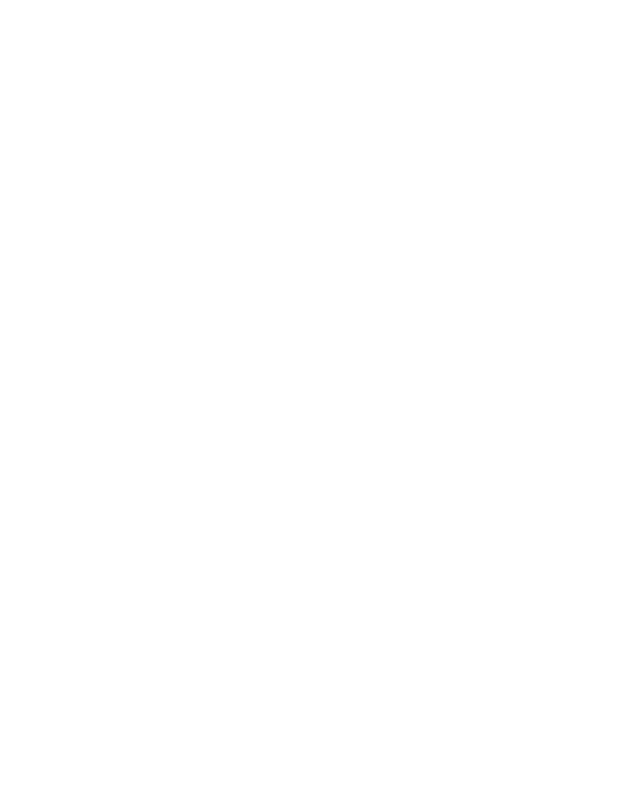
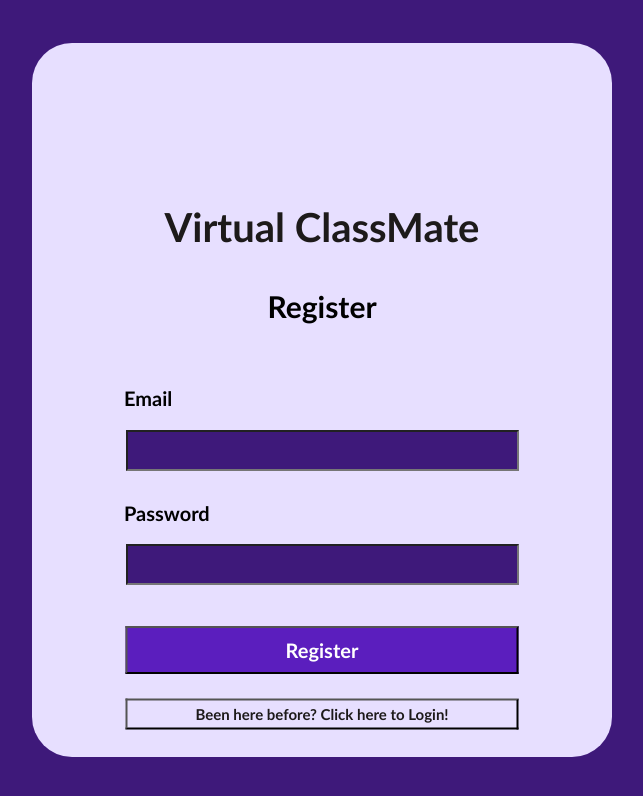
Before and after one commit to quacklinhui/VirtualClassMate, a React (Create React App) app in the folder frontend/: page /register in a window 1280 px wide. Shown: the top 796 px of the page, without its empty margins (318-961 px from the left). Built offline with nearby package versions, Linux system fonts and the light colour scheme.

Commit message:
Add register page and css

```diff
--- a/frontend/src/App.js
+++ b/frontend/src/App.js
@@ -5,6 +5,7 @@
 import {BrowserRouter as Router, Route, Switch, useHistory, Redirect} from "react-router-dom";
 import RoomPage from './MainRoomComponents/RoomPage';
 import Login from './LoginComponents/Login';
+import Register from './LoginComponents/Register';
 
 function App() {
   return (
@@ -22,6 +23,7 @@
         <Route exact path = "/home" component={HomePage}/>
         <Route exact path = "/room" component={RoomPage}/>
         <Route exact path = "/login" component={Login}/>
+        <Route exact path = "/register" component={Register}/>
       </Switch>
     </Router>
   );
--- a/frontend/src/LoginComponents/Register.css
+++ b/frontend/src/LoginComponents/Register.css
@@ -0,0 +1,130 @@
+.App {
+    text-align: center;
+    background-color: blueviolet;}
+
+  .body{
+    background-color: #282c34;
+    min-height: 100vh;
+    display: flex;
+    flex-direction: column;
+    align-items: center;
+    justify-content: center;
+    background-color: #3E197A;
+  }
+
+  .app {
+  position:fixed;
+  top:50%;
+  left:50%;
+  transform: translate(-50%, -50%);
+  position: absolute;
+  width: 580px;
+  height: 714px;
+  background: #E7DFFF;
+  border-radius: 40px;
+
+  }
+
+  .virtualClassMate{
+  padding-top: 128px;
+  text-align: center;
+  font-family: 'Trebuchet MS', 'Lucida Sans Unicode', 'Lucida Grande', 'Lucida Sans', Arial, sans-serif;
+  font-style: normal;
+  font-weight: bold;
+  font-size: 40px;
+  line-height: 59px;
+  color: #1D1A1A;
+  }
+
+  .register{
+  text-align: center;
+  font-family: 'Trebuchet MS', 'Lucida Sans Unicode', 'Lucida Grande', 'Lucida Sans', Arial, sans-serif;
+  font-style: normal;
+  font-weight: bold;
+  font-size: 30px;
+  line-height: 45px;
+  }
+
+  .email{
+  padding-top: 30px;
+  padding-left: 92px;
+  font-family: 'Trebuchet MS', 'Lucida Sans Unicode', 'Lucida Grande', 'Lucida Sans', Arial, sans-serif;
+  font-style: normal;
+  font-weight: bold;
+  font-size: 20px;
+  line-height: 30px;
+  }
+
+  .registerbutton{
+    color:white;
+    top:85%;
+    left:50%;
+    transform: translate(-50%, -50%);
+    position: absolute;
+    display: block;
+    justify-content: center;
+    width: 393px;
+    height: 48px;
+    background: #5B1EBE;
+    font-family: 'Trebuchet MS', 'Lucida Sans Unicode', 'Lucida Grande', 'Lucida Sans', Arial, sans-serif;
+    font-style: normal;
+    font-weight: bold;
+    font-size: 20px;
+    line-height: 30px;
+  }
+
+  .emailinput{
+    display: block;
+  margin-left: auto;
+  margin-right: auto;
+    width: 385px;
+    height: 35px;
+    color:#FFFFFF;
+  font-size: 15px;
+  line-height: 30px;
+  font-family: 'Trebuchet MS', 'Lucida Sans Unicode', 'Lucida Grande', 'Lucida Sans', Arial, sans-serif;
+  background-color: #3E197A;
+  }
+
+  .pwinput{
+  display: block;
+  margin-left: auto;
+  margin-right: auto;
+  width: 385px;
+  height: 35px;
+    color:#FFFFFF;
+    font-size: 15px;
+    line-height: 30px;
+    font-family: 'Trebuchet MS', 'Lucida Sans Unicode', 'Lucida Grande', 'Lucida Sans', Arial, sans-serif;
+    background-color: #3E197A;
+    }
+
+  .pw{
+  padding-left: 92px;
+  padding-top: 10px;
+
+  font-family: 'Trebuchet MS', 'Lucida Sans Unicode', 'Lucida Grande', 'Lucida Sans', Arial, sans-serif;
+  font-style: normal;
+  font-weight: bold;
+  font-size: 20px;
+  line-height: 30px;
+  }
+
+  .linktolog {
+    top:94%;
+    left:50%;
+    transform: translate(-50%, -50%);
+    position: absolute;
+    display: block;
+    width: 393px;
+    justify-content: center;
+  text-align:center;
+  font-family: 'Trebuchet MS', 'Lucida Sans Unicode', 'Lucida Grande', 'Lucida Sans', Arial, sans-serif;
+  font-style: normal;
+  font-weight: bold;
+  font-size: 15px;
+  line-height: 25px;
+  display: block;
+  color: #1D1A1A;
+  background-color: #E7DFFF;
+  }
--- a/frontend/src/LoginComponents/Register.js
+++ b/frontend/src/LoginComponents/Register.js
@@ -2,7 +2,7 @@
 import {useState} from 'react';
 import HomePage from '../HomeComponents/HomePage';
 import Login from '../LoginComponents/Login';
-import {Button, Typography, Paper, Box, Container} from '@material-ui/core'
+// import {Button, Typography, Paper, Box, Container} from '@material-ui/core'
 import './Register.css';
 
 function Register() {
@@ -25,9 +25,12 @@
             Password
           </h2>
           <input className="pwinput"></input>
-            <Button variant="contained" color="primary">
+            <button className ="registerbutton" variant="contained" color="primary">
               Register
-          </Button>
+          </button>
+          <button className="linktolog" onClick={() => { history.push("/login")}}>
+                  Been here before? Click here to Login!
+              </button>
 
         </div>
         <body className="body">
```
